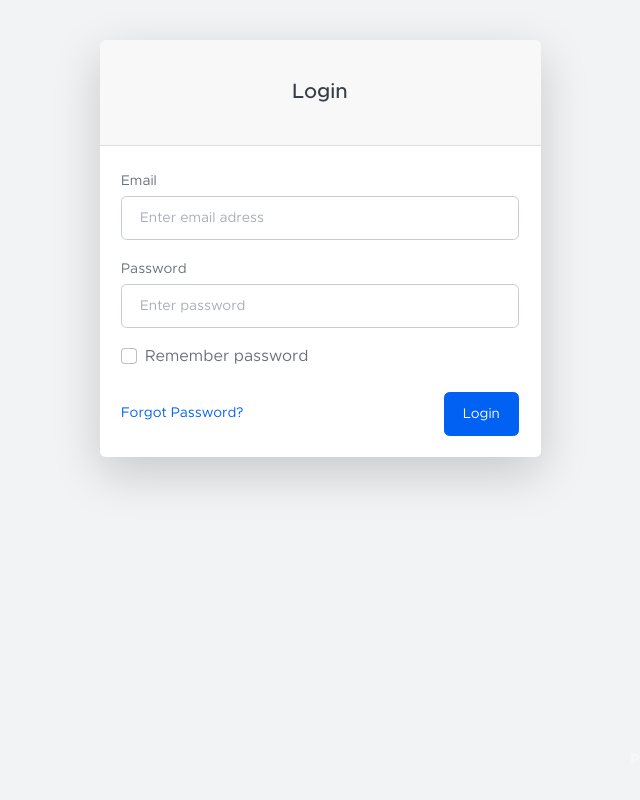
After one commit to yosriksonti/MAK, a Symfony app: template templates/security/login.html.twig in a window 1280 px wide. The commit adds this page. Shown: the whole page, without its empty margins (320-960 px from the left). Run offline with Twig, Linux system fonts and the light colour scheme; the template is opened without the code that fills it, so the values that code supplies are empty; some libraries are stand-ins or nearby versions.

Commit message:
Version 1.5.0
- Added authentication
- Handled rounting
- Handled security

```diff
--- a/config/bundles.php
+++ b/config/bundles.php
@@ -12,6 +12,6 @@ return [
     Symfony\Bundle\WebProfilerBundle\WebProfilerBundle::class => ['dev' => true, 'test' => true],
     Twig\Extra\TwigExtraBundle\TwigExtraBundle::class => ['all' => true],
     Symfony\Bundle\MonologBundle\MonologBundle::class => ['all' => true],
-    // Symfony\Bundle\WebServerBundle\WebServerBundle::class => ['dev' => true],
+    Symfony\Bundle\WebServerBundle\WebServerBundle::class => ['dev' => true],
     Vich\UploaderBundle\VichUploaderBundle::class => ['all' => true],
 ];
--- a/config/routes.yaml
+++ b/config/routes.yaml
@@ -1,3 +1,3 @@
-#index:
-#    path: /
-#    controller: App\Controller\DefaultController::index
+login:
+    path: /login
+    controller: App\Controller\SecurityController::login
--- a/config/routes/annotations.yaml
+++ b/config/routes/annotations.yaml
@@ -1,7 +1,7 @@
 controllers:
     resource: ../../src/Controller/
     type: annotation
-    prefix:   '/dashboard'
+    prefix:   '/'
     trailing_slash_on_root: false
 
 kernel:
--- a/templates/dashboard/navbar.html.twig
+++ b/templates/dashboard/navbar.html.twig
@@ -187,10 +187,10 @@
                     <img class="dropdown-user-img" src="{{asset('back-office/assets/img/illustrations/profiles/profile-1.png') }}" />
                     <div class="dropdown-user-details">
                         <div class="dropdown-user-details-name">
-                            TBD
+                            {{ app.user.email }}
                         </div>
                         <div class="dropdown-user-details-email">
-                            TBD@gmail.com
+                            {{ app.user.email }}
                         </div>
                     </div>
                 </h6>
@@ -202,7 +202,7 @@
                     Account
 
                 </a>
-                <a class="dropdown-item" href="#!">
+                <a class="dropdown-item" href="{{ path('logout')}}">
                     <div class="dropdown-item-icon">
                         <i data-feather="log-out"></i>
                     </div>
--- a/templates/dashboard/sidebar.html.twig
+++ b/templates/dashboard/sidebar.html.twig
@@ -102,7 +102,6 @@
                 </a>
             </div>
         </div>
-        <!-- Sidenav Footer-->
         <div class="sidenav-footer">
             <div class="sidenav-footer-content">
                 <div class="sidenav-footer-subtitle">
@@ -110,7 +109,7 @@
 
                 </div>
                 <div class="sidenav-footer-title">
-                    TBD
+                    {{ app.user.email }}
 
                 </div>
             </div>
--- /dev/null
+++ b/templates/security/index.html.twig
@@ -0,0 +1,68 @@
+<!DOCTYPE html>
+<html lang="en">
+    <head>
+        <meta charset="utf-8" />
+        <meta http-equiv="X-UA-Compatible" content="IE=edge" />
+        <meta name="viewport" content="width=device-width, initial-scale=1, shrink-to-fit=no" />
+        <meta name="description" content="" />
+        <meta name="author" content="" />
+        <title>
+            Dashboard
+        </title>
+        {% block stylesheets %}
+            <link href="https://cdn.jsdelivr.net/npm/simple-datatables@latest/dist/style.css" rel="stylesheet" />
+            <link href="{{ asset('back-office/css/styles.css') }}" rel="stylesheet" />
+            <script data-search-pseudo-elements defer src="https://cdnjs.cloudflare.com/ajax/libs/font-awesome/6.1.1/js/all.min.js" crossorigin="anonymous"></script>
+            <script src="https://cdnjs.cloudflare.com/ajax/libs/feather-icons/4.28.0/feather.min.js" crossorigin="anonymous"></script>
+        {% endblock %}
+    </head>
+    <body style="background-color: #F2F3F5">
+        <div id="layoutAuthentication">
+            <div id="layoutAuthentication_content">
+                <main>
+                    <div class="container-xl px-4">
+                        <div class="row justify-content-center">
+                            <div class="col-lg-5">
+                                <div class="card shadow-lg border-0 rounded-lg mt-5">
+                                    <div class="card-header justify-content-center">
+                                        <h3 class="text-center fw-bold my-4">
+                                            Login
+                                        </h3>
+                                    </div>
+                                    <div class="card-body">
+                                        {% block content %}{% endblock %}
+                                    </div>
+                                </div>
+                            </div>
+                        </div>
+                    </div>
+                </main>
+            </div>
+            <div id="layoutAuthentication_footer">
+                <footer class="footer-admin mt-auto footer-dark">
+                    <div class="container-xl px-4">
+                        <div class="row">
+                            <div class="col-md-6 small">
+                                Copyright &copy; Your Website 2021
+                            </div>
+                            <div class="col-md-6 text-md-end small">
+                                <a href="#!">
+                                    Privacy Policy
+                                </a>
+                                &middot;
+
+                                <a href="#!">
+                                    Terms &amp; Conditions
+                                </a>
+                            </div>
+                        </div>
+                    </div>
+                </footer>
+            </div>
+        </div>
+        {% block javascripts %}
+            <script src="https://cdn.jsdelivr.net/npm/bootstrap@5.1.3/dist/js/bootstrap.bundle.min.js" crossorigin="anonymous"></script>
+            <script src="{{ asset('back-office/js/scripts.js') }}"></script>
+        {% endblock %}
+    </body>
+</html>
--- /dev/null
+++ b/templates/security/login.html.twig
@@ -0,0 +1,46 @@
+{% extends 'Security/index.html.twig' %}
+
+{% block title %}
+    Login
+
+{% endblock %}
+
+{% block content %}
+
+    <form method="post">
+        {% if error %}
+            <div class="alert alert-danger">
+                {{ error.messageKey|trans(error.messageData, 'security') }}
+            </div>
+        {% endif %}
+        <div class="mb-3">
+            <label class="small mb-1" for="inputEmail">
+                Email
+            </label>
+            <input class="form-control" type="email" value="{{ last_username }}" name="Email" id="inputEmail" placeholder ="Enter email adress" />
+        </div>
+        <div class="mb-3">
+            <label class="small mb-1" for="inputPassword">
+                Password
+            </label>
+            <input class="form-control" type="password" name="password" id="inputPassword" placeholder="Enter password" />
+        </div>
+        <input type="hidden" name="_csrf_token" value="{{ csrf_token('authenticate') }}">
+            <div class="mb-3">
+                <div class="form-check">
+                    <label class="form-check-label" for="rememberPasswordCheck">
+                        <input class="form-check-input" name="_remember_me" type="checkbox" value="" />
+                        Remember password
+                    </label>
+                </div>
+            </div>
+            <div class="d-flex align-items-center justify-content-between mt-4 mb-0">
+                <a class="small" href="auth-password-basic.html">
+                    Forgot Password?
+                </a>
+                <button class="btn btn-primary" type="submit">
+                    Login
+                </button>
+            </div>
+        </form>
+    {% endblock %}
--- a/templates/user/new.html.twig
+++ b/templates/user/new.html.twig
@@ -1,8 +1,8 @@
-{% extends 'base.html.twig' %}
+{% extends 'dashboard/index.html.twig' %}
 
 {% block title %}New User{% endblock %}
 
-{% block body %}
+{% block content %}
     <h1>Create new User</h1>
 
     {{ include('user/_form.html.twig') }}
```
Also changed, not shown: src/Controller/SecurityController.php (added, +39 -0 lines), src/Controller/UserController.php (+16 -1 lines), src/Form/UserType.php (+12 -3 lines), src/Security/LoginAuthenticator.php (added, +57 -0 lines), 1 other file.
